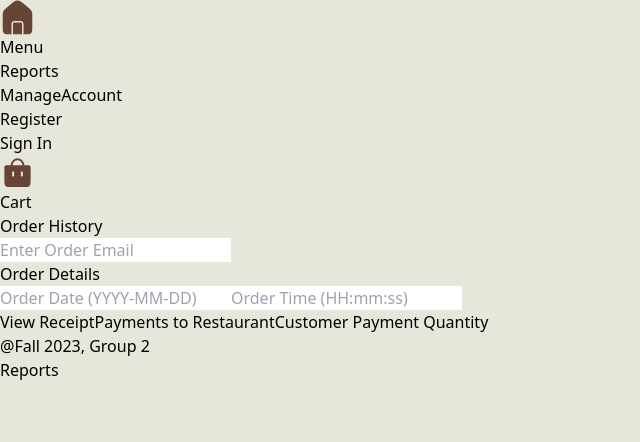
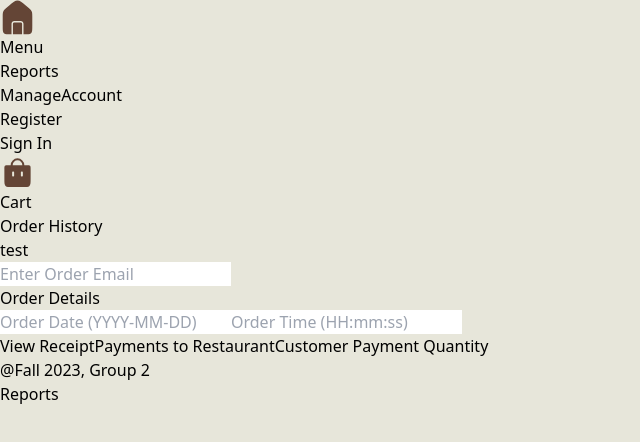
Before and after one commit to ujwal2003/DB-Team02-WebApp, a React (Vite) app in the folder client/: page /OrderHistory in a window 1280 px wide. Shown: the top 442 px of the page, without its empty margins (0-640 px from the left). Built offline with nearby package versions, Linux system fonts and the light colour scheme.

Commit message:
started sql display for order history

```diff
--- a/client/src/pages/OrderHistory.jsx
+++ b/client/src/pages/OrderHistory.jsx
@@ -128,6 +128,9 @@ function OrderHistory() {
     <div className="w-[90%] p-10 mt-8 flex">
       <div className="w-1/2">
         <h1 className={orderListStyle + " text-4xl mb-4"}>Order History</h1>
+        <p>
+          test
+        </p>
         <div className="mb-4">
           <input
             type="text"
```
